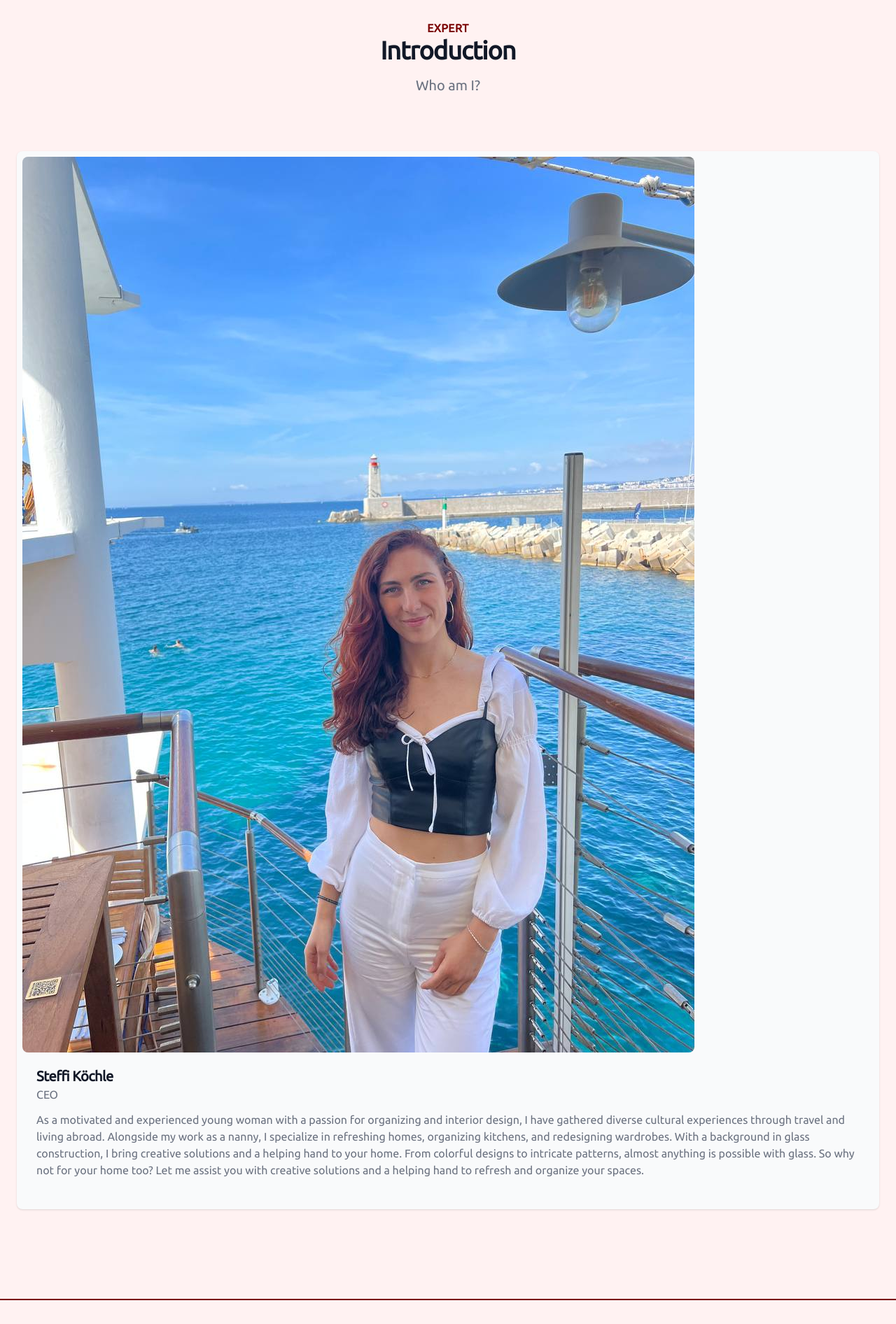
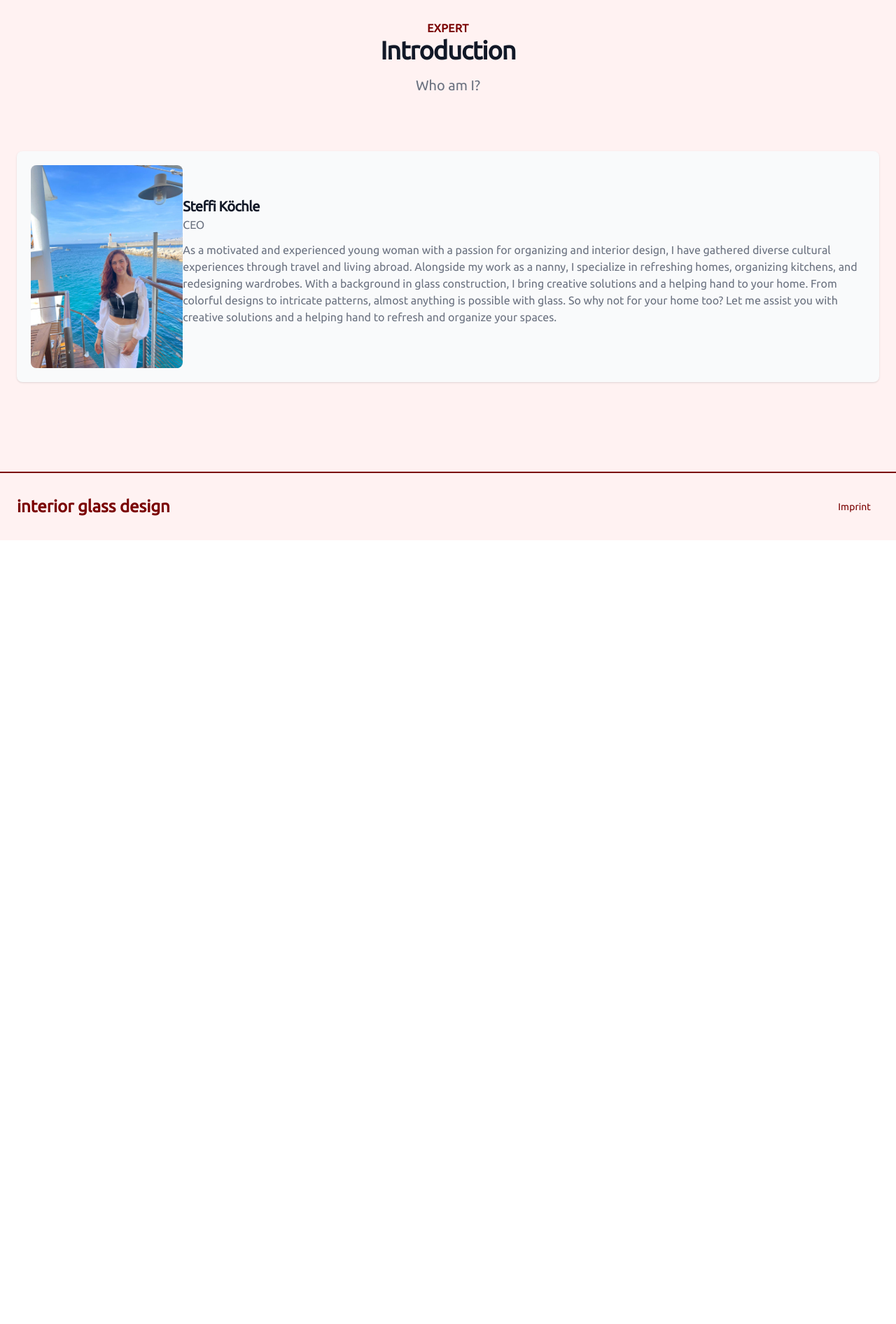
Before and after one commit to biowilli/interiorglassdesign, a React (Create React App) app: page / in a window 1280 px wide. Shown: the part 1442-3334 px from the top of the page at 70% size. After the commit the page ends 2214 px from the top, so only its background shows below. Built offline with nearby package versions, Linux system fonts and the light colour scheme.

Commit message:
fix contact

```diff
--- a/src/components/bundel/Contact.jsx
+++ b/src/components/bundel/Contact.jsx
@@ -1,22 +1,25 @@
 import React from "react";
 import EasyTrans from "./EasyTrans";
 import profil from "./../../assets/profil/profil.jpeg";
-
 const Contact = (props) => {
   return (
-    <div className="flex justify-center gap-8 mb-6 lg:mb-16 md:grid-cols-2 mt-20">
-      <div className="items-center bg-gray-50 rounded-lg shadow p-2">
-        <img className="rounded-lg" src={profil} alt="Steffi Avatar" />
-        <div className="p-5">
-          <h3 className="text-xl font-bold tracking-tight text-gray-900 dark:text-white">
+    <div class="flex justify-center gap-8  mb-6 lg:mb-16 md:grid-cols-2 mt-20">
+      <div class="items-center bg-gray-50 rounded-lg shadow sm:flex dark:bg-gray-800 dark:border-gray-700 p-5">
+        <a href="#">
+          <img class="w-full rounded-lg" src={profil} alt="Steffi Avatar" />
+        </a>
+        <div>
+          <h3 class="text-xl font-bold tracking-tight text-gray-900 dark:text-white">
             <a href="#">
+              {" "}
               <EasyTrans>name</EasyTrans>
             </a>
           </h3>
-          <span className="text-gray-500 dark:text-gray-400">
+          <span class="text-gray-500 dark:text-gray-400">
+            {" "}
             <EasyTrans>CEO</EasyTrans>
           </span>
-          <p className="mt-3 mb-4 font-light text-gray-500 dark:text-gray-400">
+          <p class="mt-3 mb-4 font-light text-gray-500 dark:text-gray-400">
             <EasyTrans>introductionText</EasyTrans>
           </p>
         </div>
```
